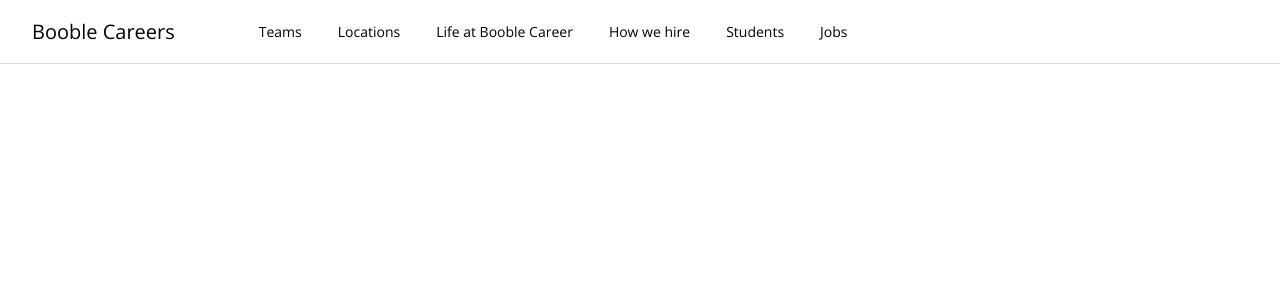
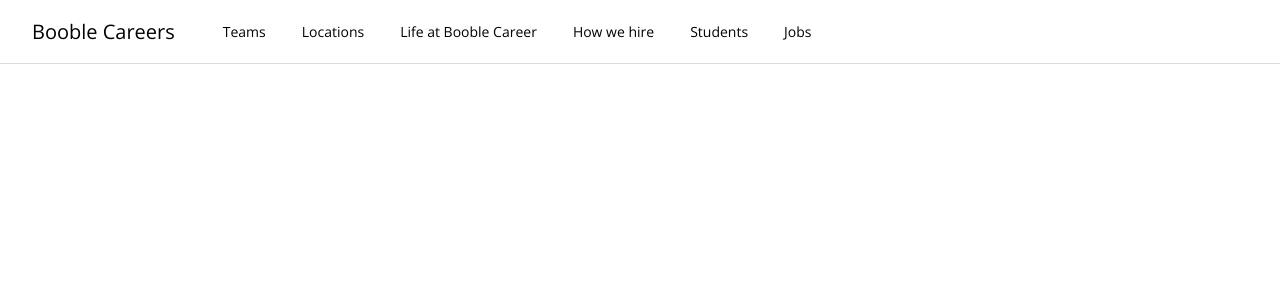
Before and after one commit to GeovaneFernandes/VueProjectGoogleCareers, a Vue app: page / in a window 1280 px wide. Shown: the top 300 px of the page. Built offline with nearby package versions, Linux system fonts and the light colour scheme.

Commit message:
feat: update MainNav component to improve list item key handling for better rendering performance

```diff
--- a/src/components/MainNav.vue
+++ b/src/components/MainNav.vue
@@ -5,7 +5,7 @@
         <a :href="url" class="flex h-full items-center text-xl">{{ company }}</a>
         <nav class="ml-12 h-full">
           <ul class="flex h-full list-none">
-            <li class="ml-9 h-full" v-for="menuItem in menuItems">
+            <li v-for="menuItem in menuItems" :key="menuItem" class="ml-9 h-full first:ml-0">
               <a href="" class="flex h-full items-center py-2.5">{{ menuItem }}</a>
             </li>
           </ul>
```
